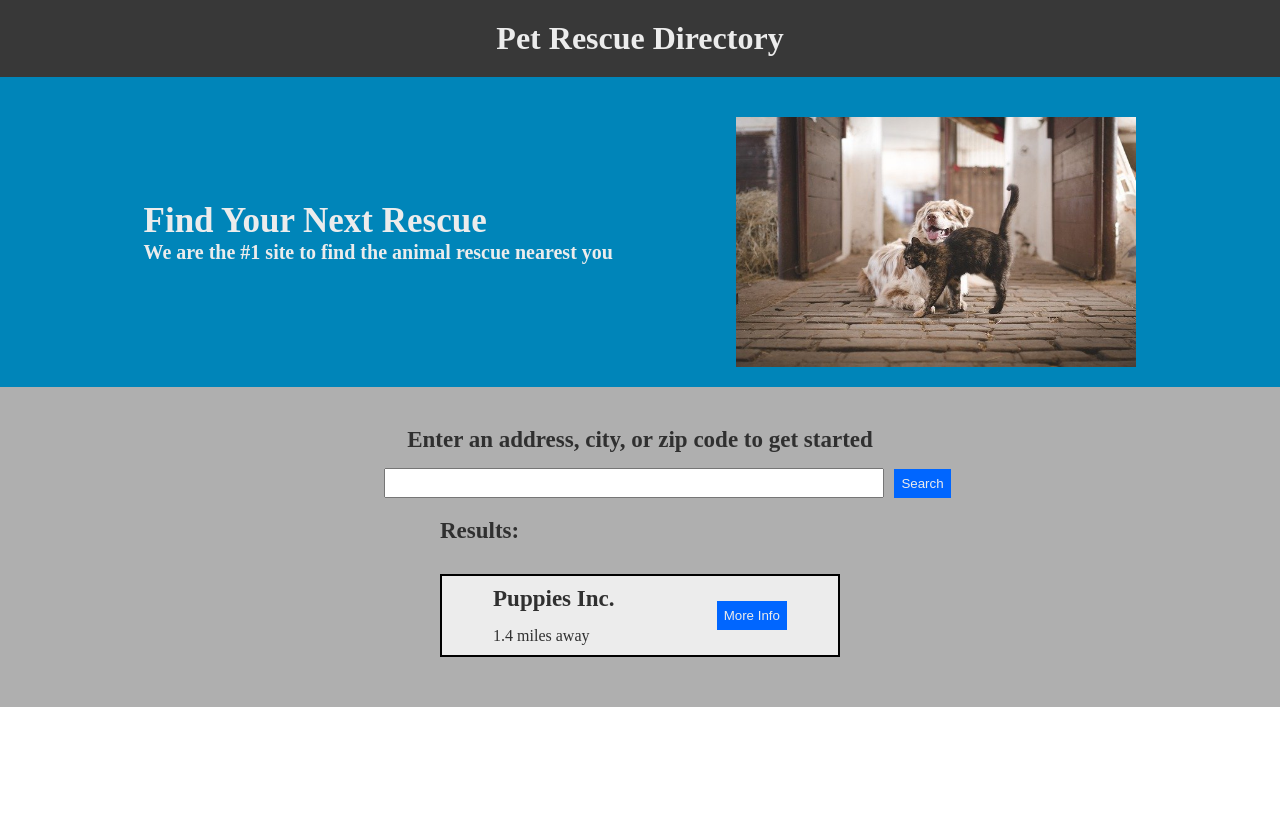
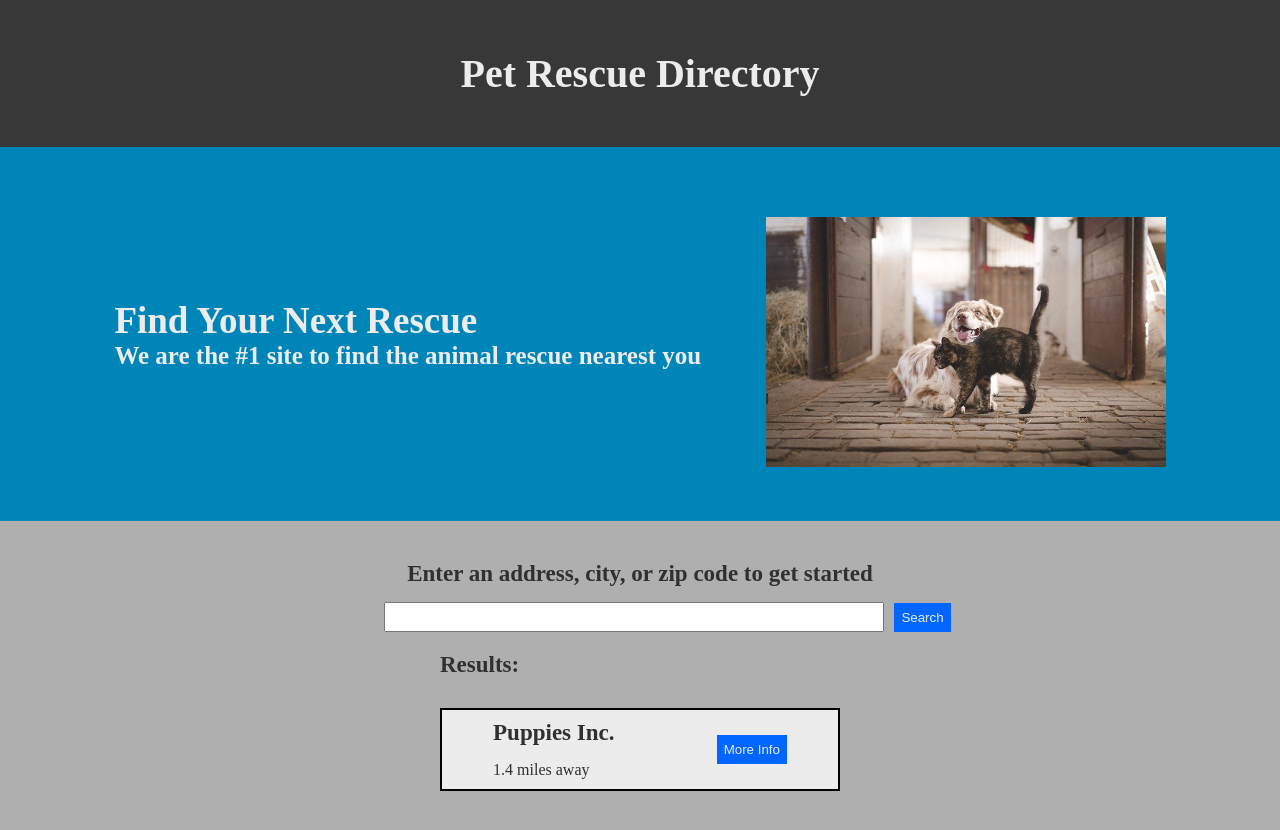
Before and after one commit to amherro/animal_rescue_directory, a React (Create React App) app in the folder animal_rescue_directory/: page / in a window 1280 px wide. Shown: the top 830 px of the page. Before the commit the page ends 800 px from the top, so only its background shows below. Built offline with nearby package versions, Linux system fonts and the light colour scheme.

Commit message:
Adding padding to header and showcase components to better space out content.

```diff
--- a/animal_rescue_directory/src/components/Showcase.js
+++ b/animal_rescue_directory/src/components/Showcase.js
@@ -9,7 +9,9 @@ const Showcase = () => {
                     <h2>Find Your Next Rescue</h2>
                     <h3>We are the #1 site to find the animal rescue nearest you</h3>
                 </div>
-                <img src={topPhoto} alt="Dog and cat" />
+                <div className='image-section'>
+                    <img src={topPhoto} alt="Dog and cat" />
+                </div>
             </div>
         </section>
     )
--- a/animal_rescue_directory/src/styles/_header.scss
+++ b/animal_rescue_directory/src/styles/_header.scss
@@ -6,7 +6,8 @@ header {
     margin-bottom: 0;
 
     .main-header {
-        padding: 20px 0px;
+        font-size: 40px;
+        padding: 50px 0px;
         text-align: center;
     }
 }
--- a/animal_rescue_directory/src/styles/_showcase.scss
+++ b/animal_rescue_directory/src/styles/_showcase.scss
@@ -5,19 +5,21 @@
     justify-content: space-evenly;
     color: $color;
     background-color: $primary-bg-color;
-    padding: 20px;
+    padding: 50px;
 
-    img {
-        height: 250px;
-        width: 400px;
-        margin-top: 20px;
+    .image-section {
+        img {
+            height: 250px;
+            width: 400px;
+            margin-top: 20px;
+        }
     }
     .tag-lines {
         h2 {
-            font-size: 35px;
+            font-size: 37px;
         }
         h3 {
-            font-size: 20px;
+            font-size: 25px;
         }
     }
 }
```
